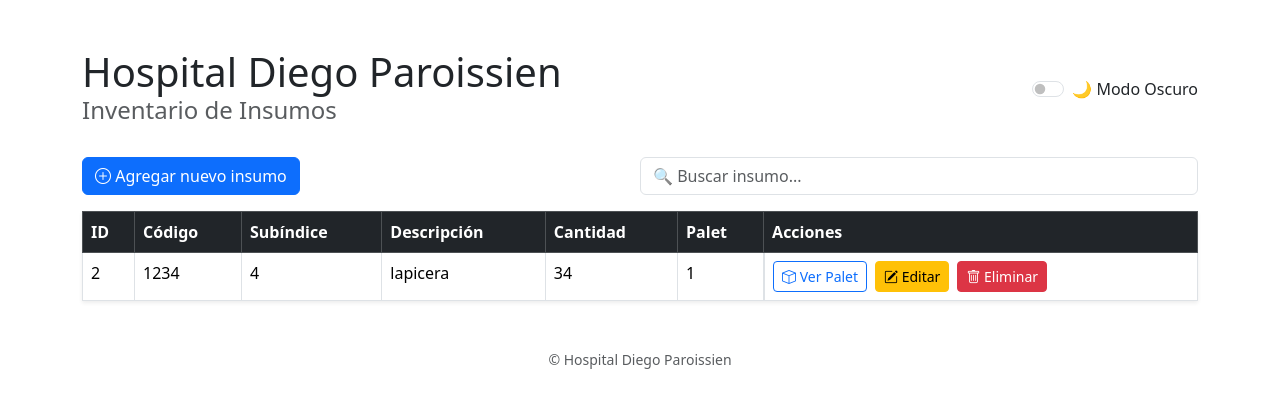
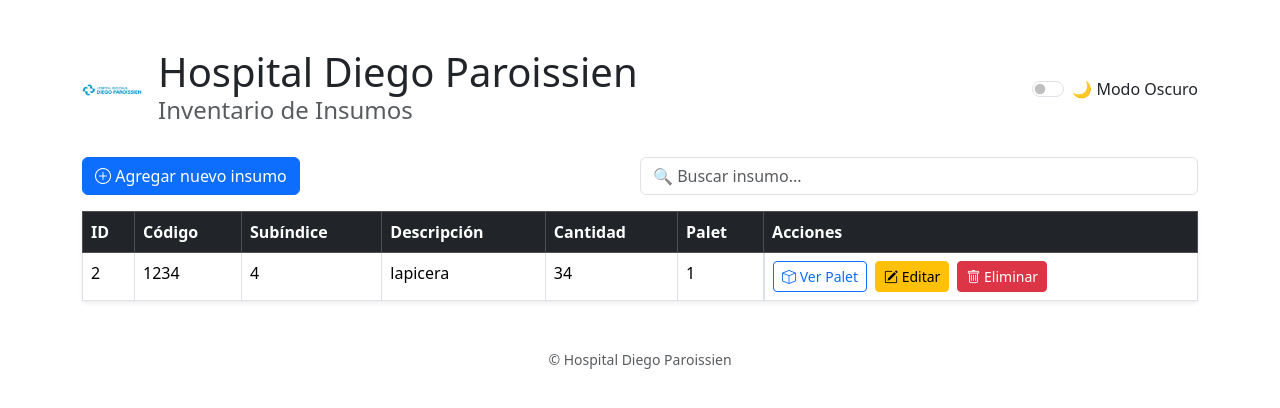
Before and after one commit to JoaquinYap/inventario-deposito-farmacia, a Flask app: page / in a window 1280 px wide. Shown: the top 408 px of the page. Run offline with Flask 3, Linux system fonts and the light colour scheme; data comes from the database, SQL or seed files in the repository.

Commit message:
Actualizo app.py, agrego init_db.py, y creo .gitignore

```diff
--- a/templates/index.html
+++ b/templates/index.html
@@ -3,6 +3,7 @@
 <head>
     <meta charset="UTF-8">
     <title>Inventario de Insumos - Hospital Diego Paroissien</title>
+    <link rel="icon" href="{{ url_for('static', filename='LogoParoissien.jpg') }}">
     <meta name="viewport" content="width=device-width, initial-scale=1">
     <link href="https://cdn.jsdelivr.net/npm/bootstrap@5.3.3/dist/css/bootstrap.min.css" rel="stylesheet">
     <link rel="stylesheet" href="https://cdn.jsdelivr.net/npm/bootstrap-icons/font/bootstrap-icons.css">
@@ -30,10 +31,14 @@
 <body>
     <div class="container mt-5">
         <header class="d-flex justify-content-between align-items-center mb-4">
-            <div>
-                <h1 class="mb-0">Hospital Diego Paroissien</h1>
-                <h4 class="text-muted">Inventario de Insumos</h4>
-            </div>
+    <div class="d-flex align-items-center gap-3">
+        <img src="{{ url_for('static', filename='LogoParoissien.jpg') }}" alt="Logo Hospital Diego Paroissien" width="60">
+        <div>
+            <h1 class="mb-0">Hospital Diego Paroissien</h1>
+            <h4 class="text-muted">Inventario de Insumos</h4>
+        </div>
+    </div>
+
             <div class="form-check form-switch">
                 <input class="form-check-input" type="checkbox" id="modoOscuro">
                 <label class="form-check-label" for="modoOscuro">🌙 Modo Oscuro</label>
```
Also changed, not shown: static/LogoParoissien.jpg (added).
